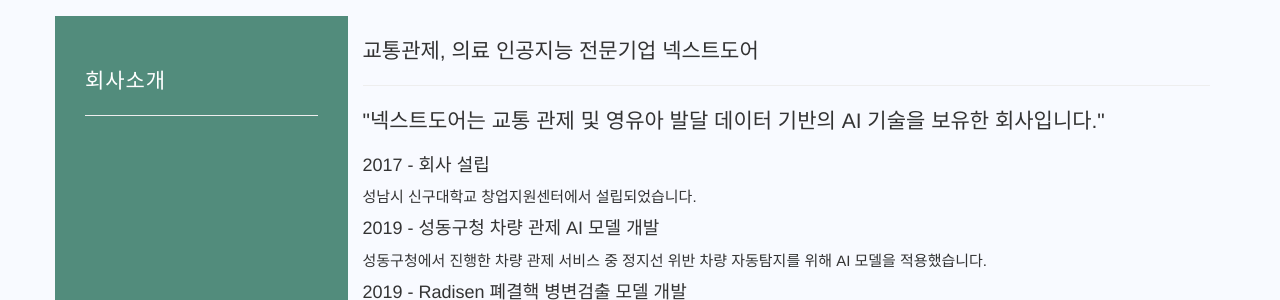
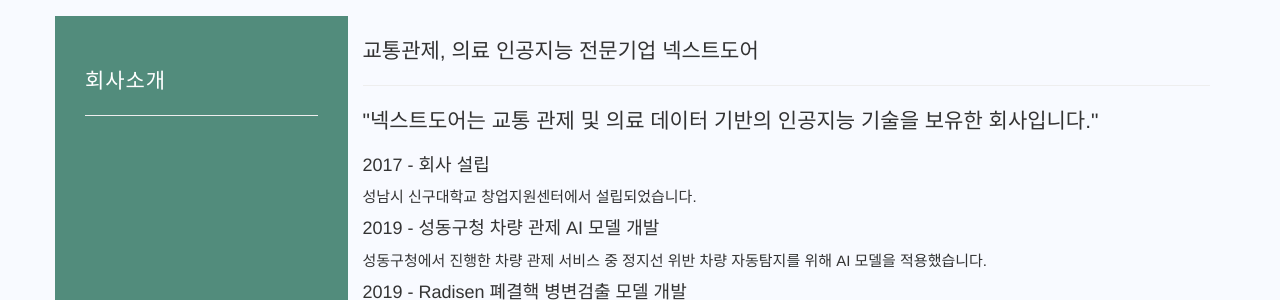
Before and after one commit to nextdoor-ai/nextdoor-ai.github.io, a Jekyll site: the page built from about.html, in a window 1280 px wide. Shown: the part 462-762 px from the top of the page. Built offline with Jekyll 4.4.1, drawn with Linux system fonts in a browser that asks for light colours.

Commit message:
update message

```diff
--- a/about.html
+++ b/about.html
@@ -25,7 +25,7 @@
     </div>
     <div class="col-sm-8 col-md-9">
         <h3 class="lead"id="anchor1"> 교통관제, 의료 인공지능 전문기업 넥스트도어 </h3><hr>
-        <h4 class="lead">"넥스트도어는 교통 관제 및 영유아 발달 데이터 기반의 AI 기술을 보유한 회사입니다."</h4>
+        <h4 class="lead">"넥스트도어는 교통 관제 및 의료 데이터 기반의 인공지능 기술을 보유한 회사입니다."</h4>
 
         <h4>2017 - 회사 설립</h4>
         <p>성남시 신구대학교 창업지원센터에서 설립되었습니다.</p>
```
